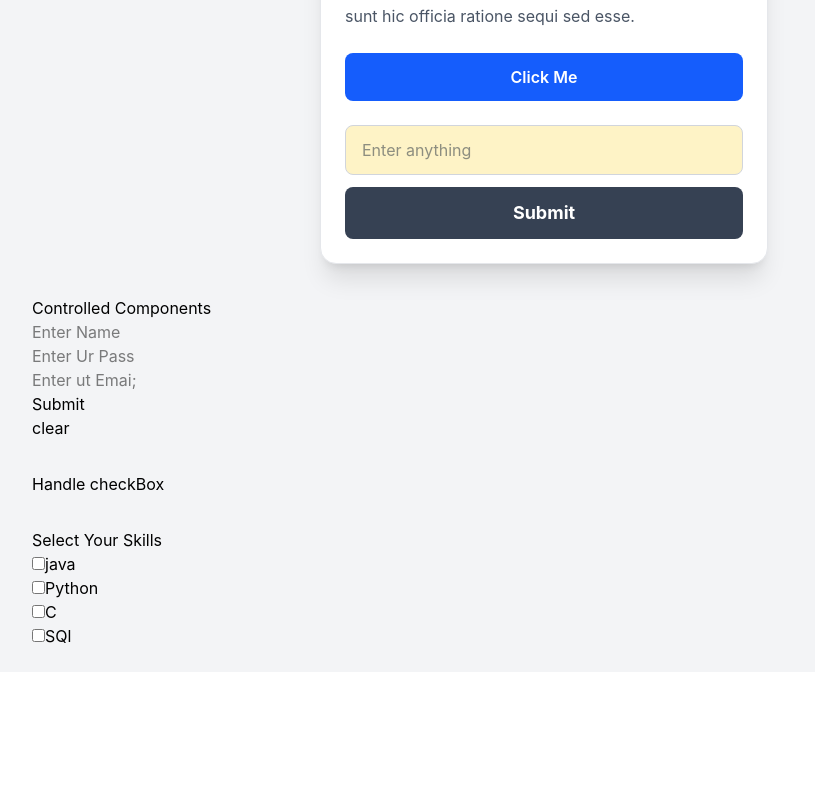
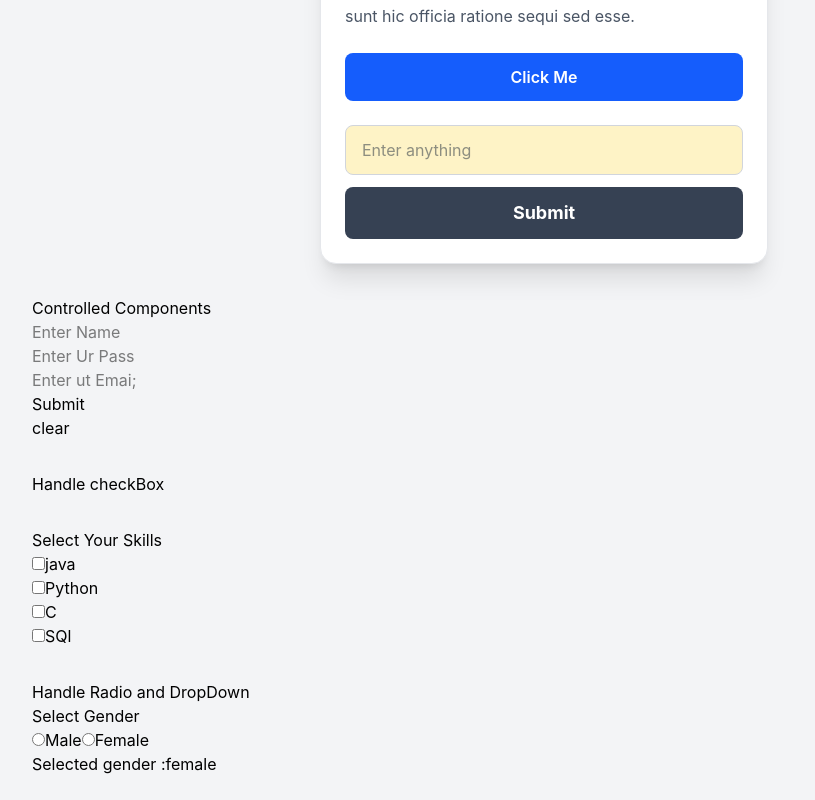
Before and after one commit to rohit6522/ReactJS, a React (Vite) app in the folder my-first-react-app/: page / in a window 1280 px wide. Shown: the part 1553-2353 px from the top of the page, without its empty margins (96-911 px from the left). Before the commit the page ends 2225 px from the top, so only its background shows below. Built offline with nearby package versions, Linux system fonts and the light colour scheme.

Commit message:
Handle Radio and Drop Down Button

```diff
--- a/my-first-react-app/src/App.jsx
+++ b/my-first-react-app/src/App.jsx
@@ -7,6 +7,7 @@ import Student from "./components/Student";
 import College from "./components/College";
 import Wrapper from "./components/Wrapper";
 import CheckBoxes from "./components/CheckBoxes";
+import Radio from "./components/Radio";
 // import Effect from "./components/Effect";
 
 export default function App() {
@@ -163,7 +164,11 @@ export default function App() {
 
         <h1>Handle checkBox</h1>
           <CheckBoxes />
+
+        <Radio />
       </div>
+
+
     </div>
   );
 }
--- /dev/null
+++ b/my-first-react-app/src/components/Radio.jsx
@@ -0,0 +1,20 @@
+import { useState } from "react"
+
+export default function Radio(){
+
+  const [gender,setGender]=useState('female');
+
+
+  return(
+    <div>
+      <h1>Handle Radio and DropDown</h1>
+      <h4>Select Gender</h4>
+      <input type="radio" onChange={(event)=>setGender(event.target.value)} name="gender" id="male" value="male" />
+       <label htmlFor="male">Male</label>
+      <input type="radio"  onChange={(event)=>setGender(event.target.value)}  name="gender" id="female" value="female" />
+      <label htmlFor="female">Female</label>
+
+      <h3>Selected gender :{gender}</h3>
+    </div>
+  )
+}
```
